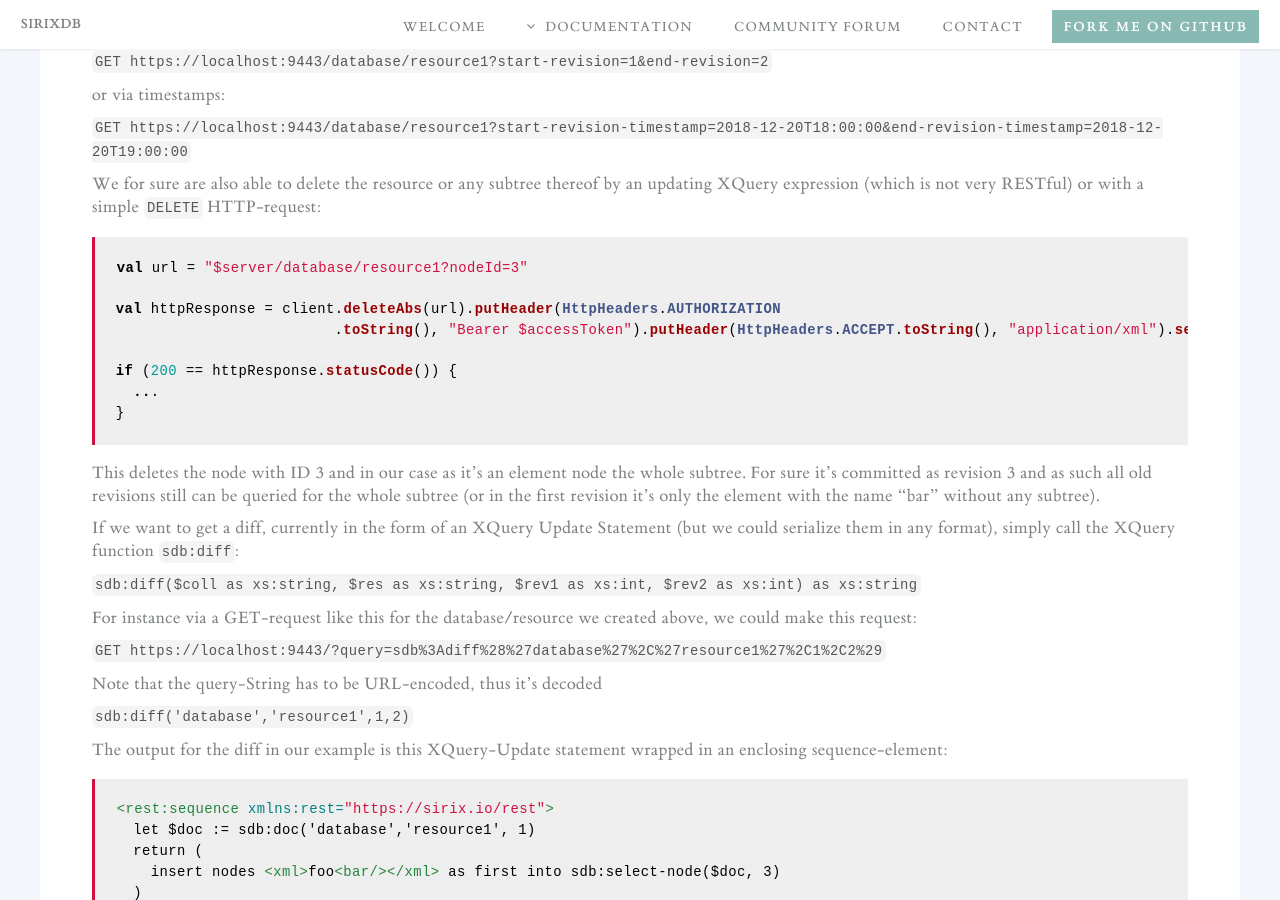
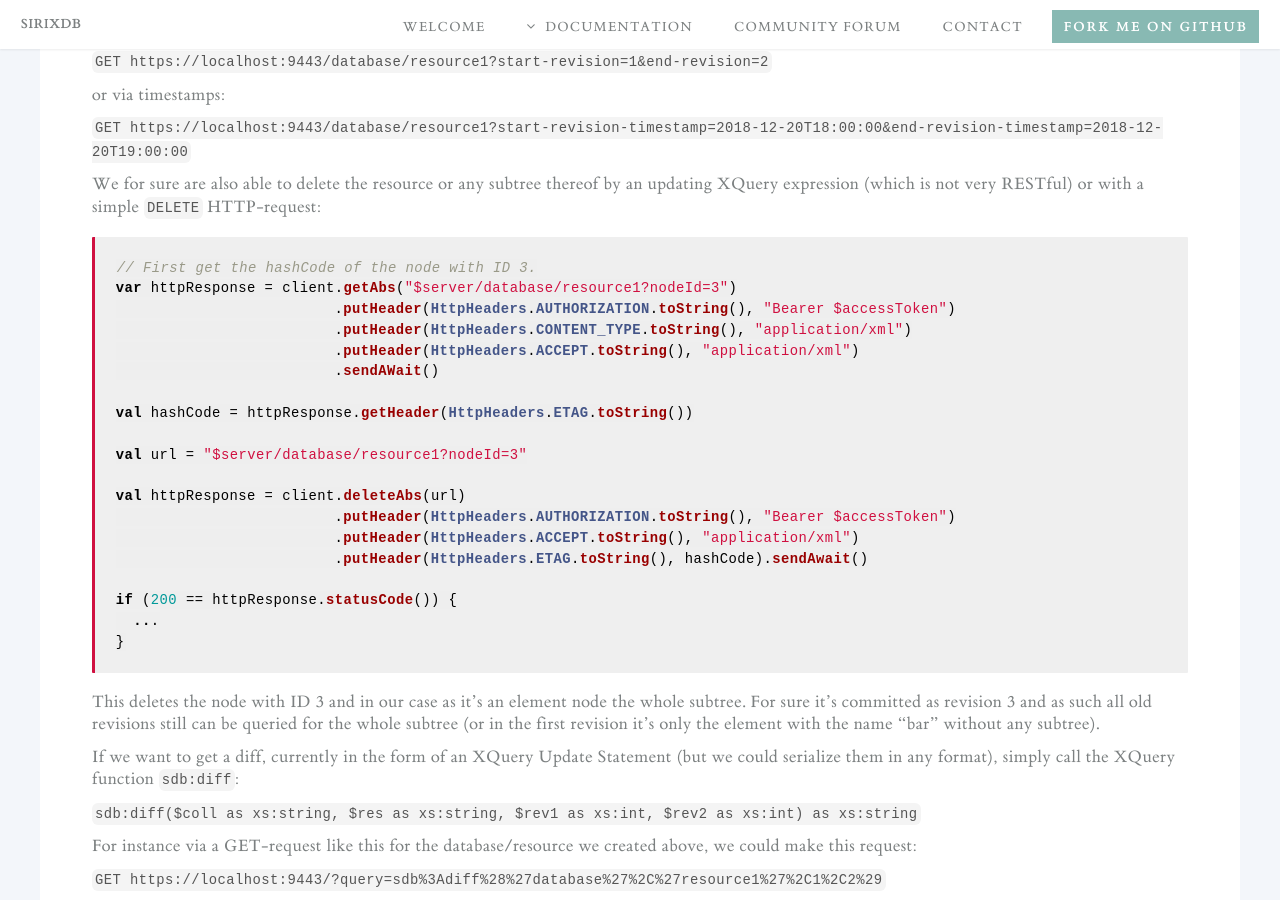
Before and after one commit to sirixdb/sirixdb.github.io, a Jekyll site: the page built from rest-api.md, in a window 1280 px wide and 900 px high, scrolled down 3951 px. Built offline with Jekyll 4.4.1, drawn with Linux system fonts in a browser that asks for light colours.

Commit message:
Update rest-api.md

````diff
--- a/rest-api.md
+++ b/rest-api.md
@@ -164,10 +164,21 @@ or via timestamps:
 We for sure are also able to delete the resource or any subtree thereof by an updating XQuery expression (which is not very RESTful) or with a simple `DELETE` HTTP-request:
 
 ```kotlin
+// First get the hashCode of the node with ID 3.
+var httpResponse = client.getAbs("$server/database/resource1?nodeId=3")
+                         .putHeader(HttpHeaders.AUTHORIZATION.toString(), "Bearer $accessToken")
+                         .putHeader(HttpHeaders.CONTENT_TYPE.toString(), "application/xml")
+                         .putHeader(HttpHeaders.ACCEPT.toString(), "application/xml")
+                         .sendAWait()
+
+val hashCode = httpResponse.getHeader(HttpHeaders.ETAG.toString())
+
 val url = "$server/database/resource1?nodeId=3"
 
-val httpResponse = client.deleteAbs(url).putHeader(HttpHeaders.AUTHORIZATION
-                         .toString(), "Bearer $accessToken").putHeader(HttpHeaders.ACCEPT.toString(), "application/xml").sendAwait()
+val httpResponse = client.deleteAbs(url)
+                         .putHeader(HttpHeaders.AUTHORIZATION.toString(), "Bearer $accessToken")
+                         .putHeader(HttpHeaders.ACCEPT.toString(), "application/xml")
+                         .putHeader(HttpHeaders.ETAG.toString(), hashCode).sendAwait()
 
 if (200 == httpResponse.statusCode()) {
   ...
````
